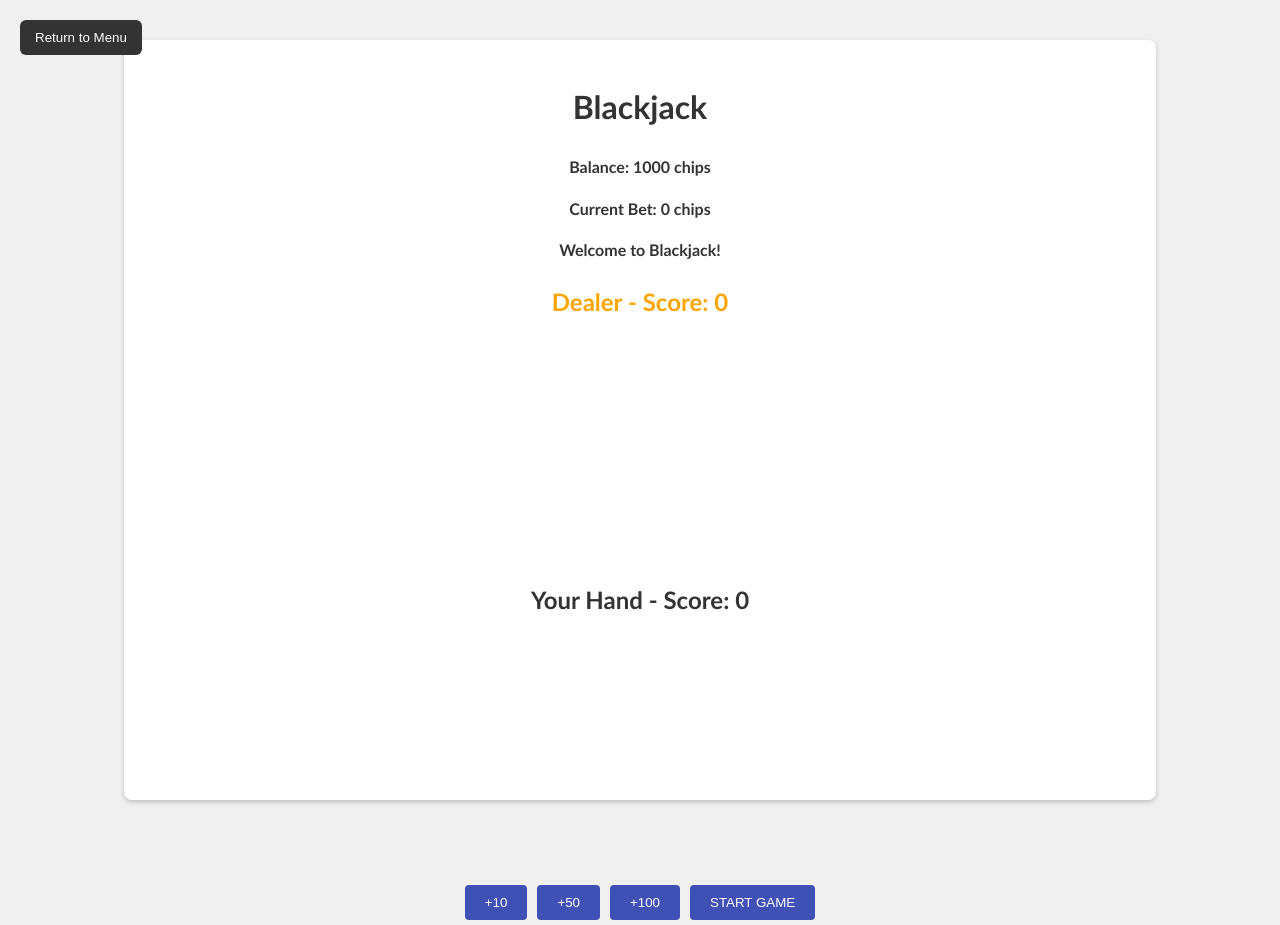
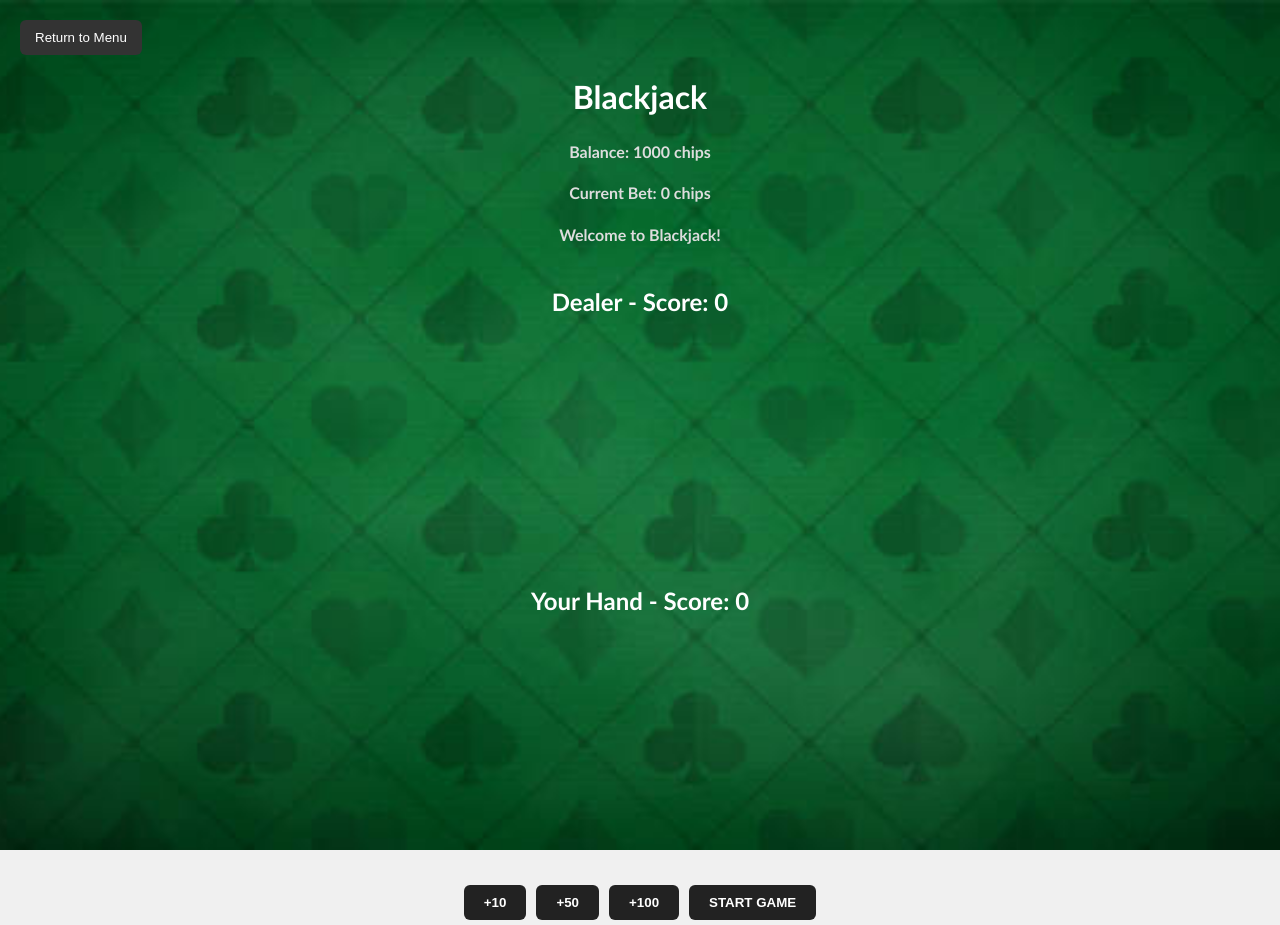
Before and after one commit to JustBeWell/UserInterfacesUMA, a React (Vite) app: page /blackjack in a window 1280 px wide. Built offline with nearby package versions, Linux system fonts and the light colour scheme.

Commit message:
Cambuios de bj
Ahora es mas estetico y uso componentes comunes

```diff
--- a/src/Componentes/GameTable.jsx
+++ b/src/Componentes/GameTable.jsx
@@ -1,27 +1,35 @@
 import { Mano } from ".";
+import BlackJack from "../Paginas/BlackJack";
+function GameTable({ dealerCards, playerCards, dealerScore, playerScore, isAlive, newCard, plantarse, iniciarJuego, betAmount, adjustBet, calcularPuntuacionVisible, resetGame}) {
 
-function GameTable({ dealerCards, playerCards, dealerScore, playerScore, isAlive, newCard, plantarse, iniciarJuego, betAmount, adjustBet, calcularPuntuacionVisible }) {
-
-  function getDealerScoreColor() {
-    const puntuacionVisible = calcularPuntuacionVisible(dealerCards);
-    if (puntuacionVisible > 21) return "red";
-    if (puntuacionVisible >= 17) return "green";
-    return "orange";
-  }
+  const partidaTerminada = !isAlive && playerCards.length > 0;
 
   return (
     <div className="game-table">
       <div className="mesa-juego">
-        <h2 style={{ color: getDealerScoreColor() }}>
+        <h2 className="bjh2">
           Dealer {dealerCards.some(card => card.rotada) ? '' : `- Score: ${dealerScore}`}
         </h2>
         <Mano cartas={dealerCards} tipo="crupier" />
 
-        <h2>Your Hand - Score: {playerScore}</h2>
+        <h2 className="bjh2">Your Hand - Score: {playerScore}</h2>
         <Mano cartas={playerCards} tipo="jugador" />
       </div>
 
       <div id="controls">
+        {partidaTerminada ? (
+          <>
+            {/* SOLO botón PLAY AGAIN si terminó la partida */}
+            <button
+              className="btn"
+              onClick={resetGame}
+            >
+              PLAY AGAIN
+            </button>
+          </>
+        ) : (
+          <>
+            {/* Si la partida sigue o si aún no hemos empezado */}
             {!isAlive ? (
               <>
                 <button className="btn" onClick={() => adjustBet(10)}>+10</button>
@@ -35,6 +43,8 @@ function GameTable({ dealerCards, playerCards, dealerScore, playerScore, isAlive
                 <button className="btn" onClick={plantarse}>STAND</button>
               </>
             )}
+          </>
+        )}
       </div>
     </div>
   );
--- a/src/Componentes/headerBlackJack.jsx
+++ b/src/Componentes/headerBlackJack.jsx
@@ -5,10 +5,10 @@ function HeaderBlackjack({ chips, betAmount, mensaje, onReturnToMenu }) {
       <button className="btn-top-left" onClick={onReturnToMenu}>
         Return to Menu
       </button>
-      <h1>Blackjack</h1>
-      <p>Balance: {chips} chips</p>
-      <p>Current Bet: {betAmount} chips</p>
-      <p>{mensaje}</p>
+      <h1 className="bjh1">Blackjack</h1>
+      <p className="bjp1">Balance: {chips} chips</p>
+      <p className="bjp1">Current Bet: {betAmount} chips</p>
+      <p className="bjp1">{mensaje}</p>
     </header>
   );
 }
--- a/src/Paginas/BlackJack.css
+++ b/src/Paginas/BlackJack.css
@@ -1,18 +1,61 @@
-.btn-top-left {
+.blackjack-container {
+  position: relative;
+  width: 100vw; /* 100% del ancho de la ventana */
+  height: 100vh; /* 100% del alto de la ventana */
+  background-image: url("../imagenes/fondoCasino.png");
+  background-size: cover; /* Que cubra toda la pantalla */
+  background-position: center; /* Centrado */
+  background-repeat: no-repeat; /* Que no se repita */
+  display: flex;
+  flex-direction: column;
+  align-items: center;
+  justify-content: flex-start; /* Alinea el contenido arriba */
+  padding-top: 50px; /* Espacio arriba para el título */
+}
+
+/* Botón de volver al menú */
+.btn-volver {
   position: absolute;
   top: 20px;
   left: 20px;
-  background-color: #333;
+  background-color: #222; /* fondo negro */
   color: white;
   padding: 10px 15px;
   border: none;
   border-radius: 6px;
   cursor: pointer;
-  font-size: 14px;
-  transition: background-color 0.3s ease, transform 0.2s ease;
+  font-weight: bold;
+  transition: background-color 0.3s ease;
 }
 
-.btn-top-left:hover {
-  background-color: #555;
-  transform: scale(1.05);
+.btn-volver:hover {
+  background-color: #444;
 }
+
+/* TODOS los botones de controles (apuestas, acciones, play again) */
+#controls .btn,
+.btn-play-again {
+  background-color: #222;
+  color: white;
+  padding: 10px 20px;
+  margin: 5px;
+  border: none;
+  border-radius: 6px;
+  cursor: pointer;
+  font-weight: bold;
+  transition: background-color 0.3s ease;
+}
+
+/* Cabeceras */
+.bjh1{
+  margin-bottom: 10px;
+  color: white;
+}
+.bjh2{
+  margin-bottom: 10px;
+  color: white;
+}
+/* Mensajes */
+.bjp1{
+  color: #DDDDDD; /* gris clarito */
+}
--- a/src/Paginas/BlackJack.jsx
+++ b/src/Paginas/BlackJack.jsx
@@ -1,6 +1,9 @@
 import { useState } from "react";
 import HeaderBlackjack from "../Componentes/HeaderBlackJack";
 import GameTable from "../Componentes/GameTable";
+import "../Paginas/BlackJack.css";
+
+
 const palos = ["corazones", "diamantes", "tréboles", "picas"];
 const valores = [
   { valor: "A", valorNumerico: 11 }, { valor: "2", valorNumerico: 2 }, { valor: "3", valorNumerico: 3 },
@@ -170,8 +173,22 @@ function BlackJack() {
     }
   }
 
+  function resetGame() {
+    setCards([]);
+    setCartasCrupier([]);
+    setPuntuacionJugador(0);
+    setPuntuacionCrupier(0);
+    setIsAlive(false);
+    setHasBlackJack(false);
+    setMensaje("Welcome to Blackjack!");
+    setBetAmount(0);
+    setApuestaActual(0);
+    setBaraja([]);
+  }
+
+
   return (
-    <div className="container">
+    <div className="blackjack-container">
       <HeaderBlackjack
         chips={chips}
         betAmount={betAmount}
@@ -190,6 +207,7 @@ function BlackJack() {
         betAmount={betAmount}
         adjustBet={ajustarApuesta}
         calcularPuntuacionVisible={calcularPuntuacionVisible}
+        resetGame={resetGame}
       />
     </div>
   );
--- a/src/index.css
+++ b/src/index.css
@@ -6,7 +6,7 @@ body {
 	text-align: center;
 	background-color: #f0f0f0;
 	margin: 0;
-	padding: 20px;
+	padding: 0px;
 	line-height: 1.6;
 }
 
```
Also changed, not shown: src/imagenes/fondoCasino.png (added). Lines whose indentation alone changed are shown as unchanged.
